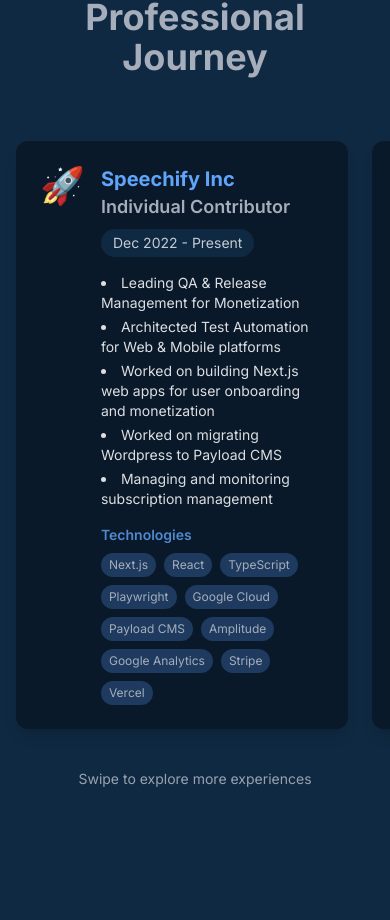
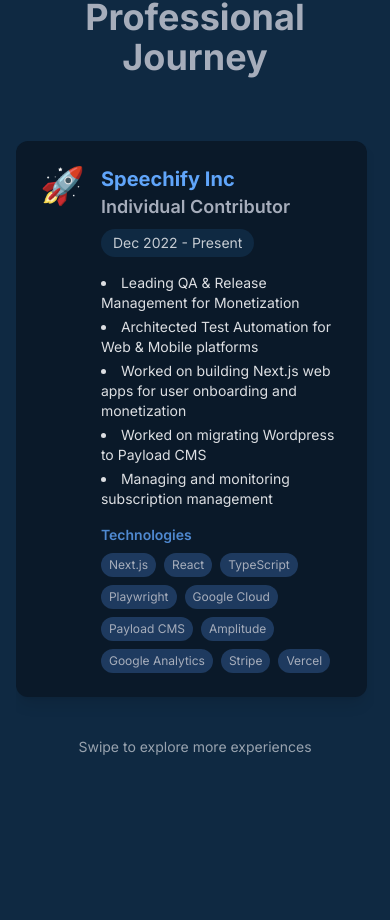
Before and after one commit to lohani-mohit/my-site, a Next.js app: page / in a window 390 px wide. Shown: the part 4337-5257 px from the top of the page. Built offline with nearby package versions, Linux system fonts and the light colour scheme.

Commit message:
fix: Improved mobile scrolling behavior in Projects section

```diff
--- a/src/app/sections/Projects.tsx
+++ b/src/app/sections/Projects.tsx
@@ -143,26 +143,22 @@
           </h2>
 
           {/* Mobile Scrollable / Desktop Grid */}
-          <div className="md:grid md:grid-cols-2 md:gap-8 -mx-4 md:mx-0 px-4 md:px-0">
+          <div className="md:grid md:grid-cols-2 md:gap-8">
             {/* Mobile Scroll Container */}
-            <div className="flex md:contents overflow-x-auto gap-6 pb-6 md:pb-0 -mx-4 px-4 md:gap-0 snap-x snap-mandatory md:snap-none">
+            <div className="flex md:contents overflow-x-auto overflow-y-hidden pb-6 md:pb-0 gap-6 md:gap-0 snap-x snap-mandatory md:snap-none touch-pan-x will-change-scroll isolate">
               {experiences.map((exp, index) => (
                 <motion.div
                   key={exp.company}
                   initial={{ opacity: 0, y: 20 }}
                   animate={inView ? { opacity: 1, y: 0 } : {}}
                   transition={{ duration: 0.5, delay: index * 0.1 }}
-                  className="bg-base-100 rounded-xl p-6 shadow-lg hover:shadow-xl transition-all duration-300 flex-none w-[85vw] md:w-auto snap-center md:snap-align-none md:mb-8"
+                  className="bg-base-100 rounded-xl p-6 shadow-lg hover:shadow-xl transition-all duration-300 flex-none w-[90vw] max-w-[500px] md:w-auto snap-center md:snap-align-none md:mb-8"
                 >
                   <div className="flex items-start gap-4">
                     <span className="text-4xl">{exp.icon}</span>
                     <div className="flex-1 min-w-0">
-                      {" "}
-                      {/* Added min-w-0 to prevent text overflow */}
                       <div className="flex flex-col md:flex-row justify-between items-start md:items-center mb-4 gap-2">
                         <div className="min-w-0">
-                          {" "}
-                          {/* Container for text that might overflow */}
                           <h3 className="text-xl font-bold text-primary truncate">
                             {exp.company}
                           </h3>
@@ -174,6 +170,7 @@
                           {exp.period}
                         </span>
                       </div>
+
                       <div className="space-y-4">
                         <div>
                           <ul className="list-disc list-inside space-y-1">
@@ -234,6 +231,14 @@
         .overflow-x-auto {
           -ms-overflow-style: none; /* IE and Edge */
           scrollbar-width: none; /* Firefox */
+          overscroll-behavior-x: contain;
+          overscroll-behavior-y: auto;
+          -webkit-overflow-scrolling: touch;
+        }
+
+        /* Prevent vertical scroll interference */
+        .overflow-x-auto {
+          touch-action: pan-x pan-y pinch-zoom;
         }
 
         @media (min-width: 768px) {
```
Also changed, not shown: 1 other file (tests, documents, lock files or other folders).
